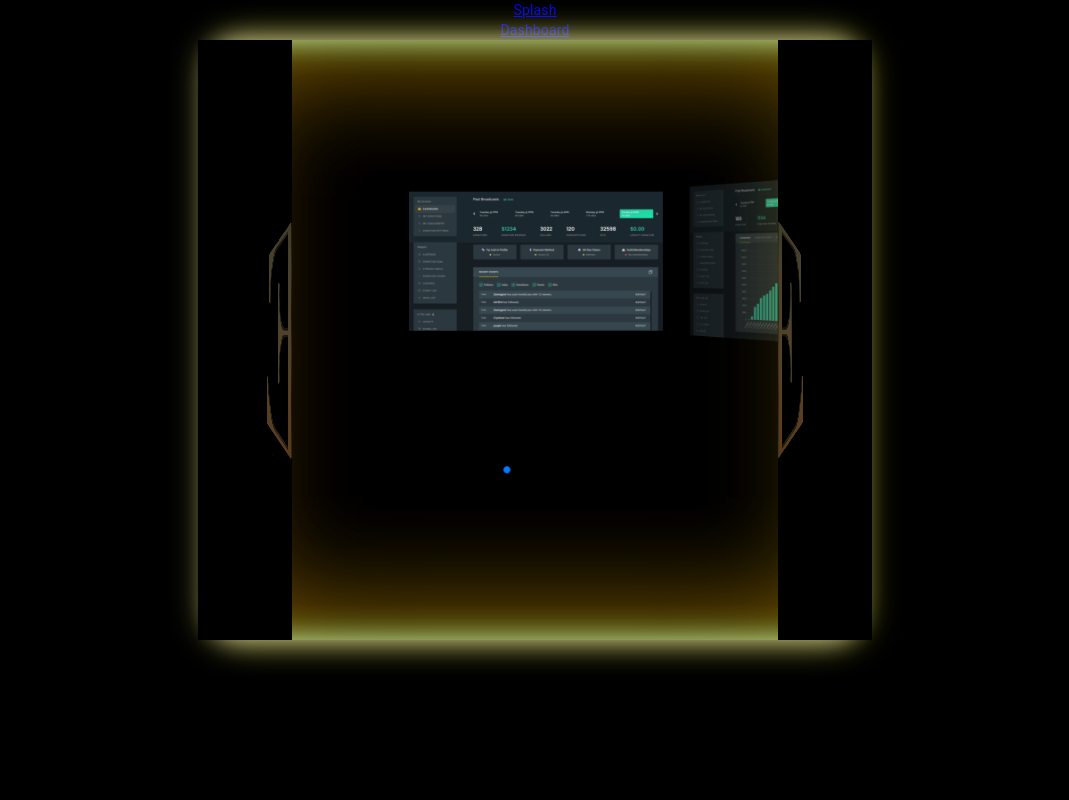
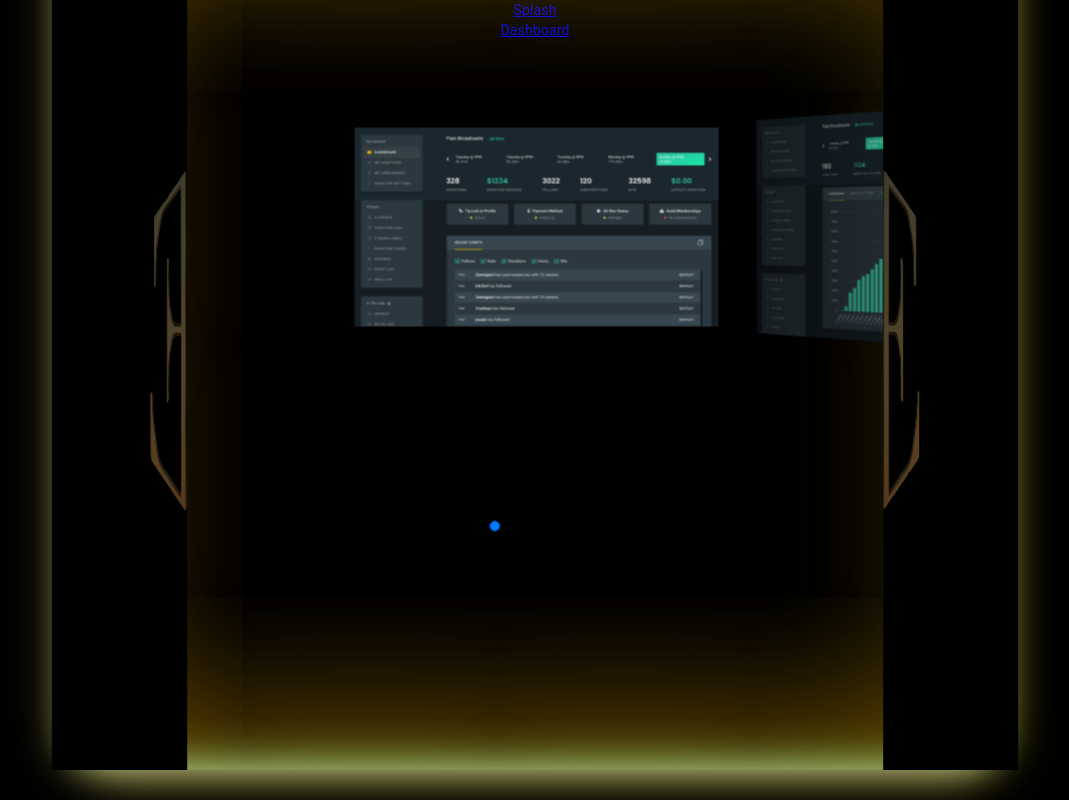
Before and after one commit to EmpyreanWebTeam/empyrean-website-deploy, a React (Create React App) app: page / in a window 1280 px wide. In both pictures the pointer is over the element 640 px from the left and 340 px from the top of the page. Shown: the whole page, without its empty margins (105-1174 px from the left). Built offline with nearby package versions, Linux system fonts and the light colour scheme.

Commit message:
Adds 'framer-motion' module for page transition

```diff
--- a/src/style/doors.css
+++ b/src/style/doors.css
@@ -47,7 +47,7 @@ body {
   border-radius: 10%;
   animation: animateGlow 10s ease infinite;
   /* transition: transform 15s; */
-  /* transform: scale(2); */
+  transform: scale(2);
   margin: 0 auto;
   box-shadow:
   /* inner  */
```
